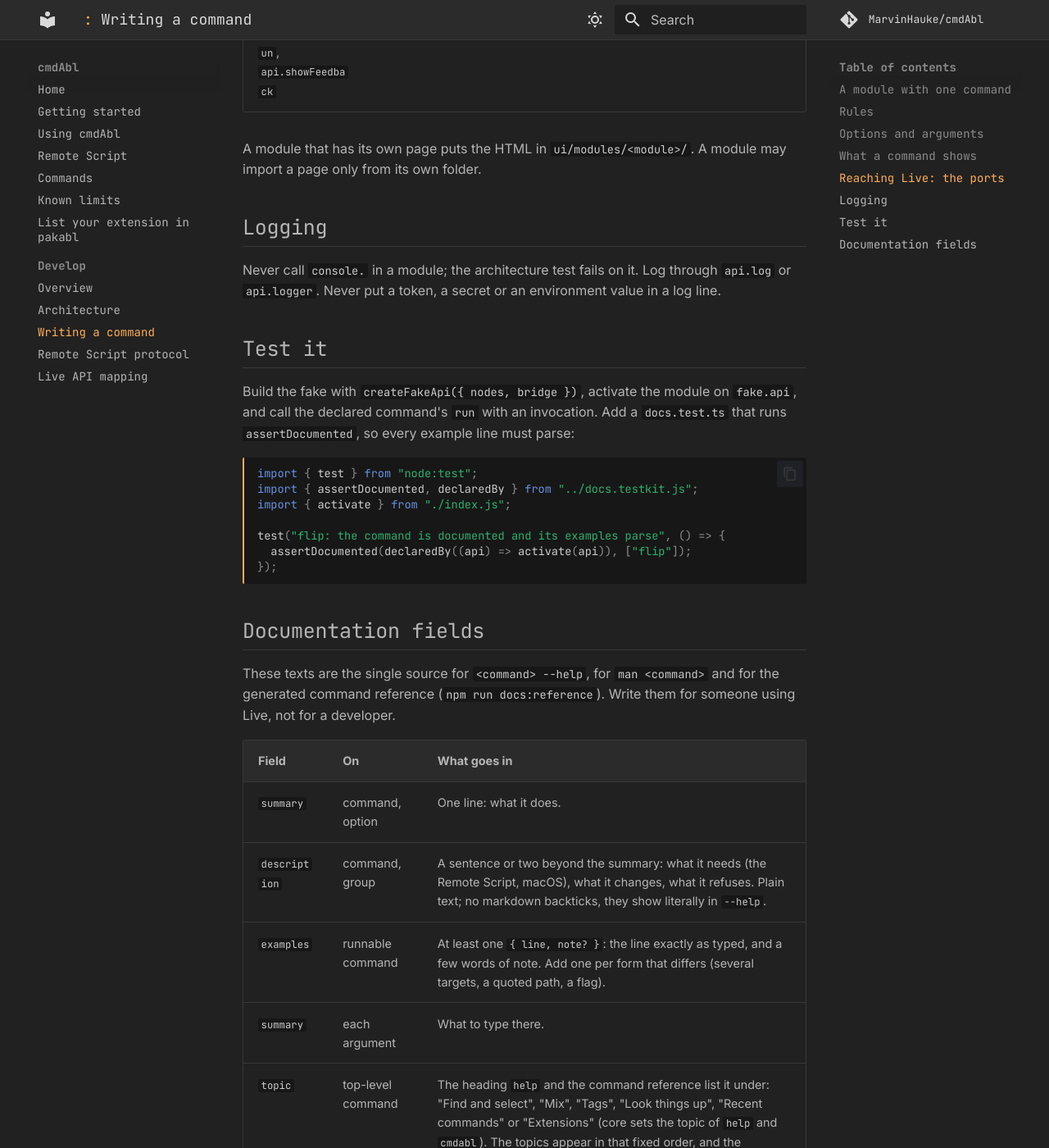
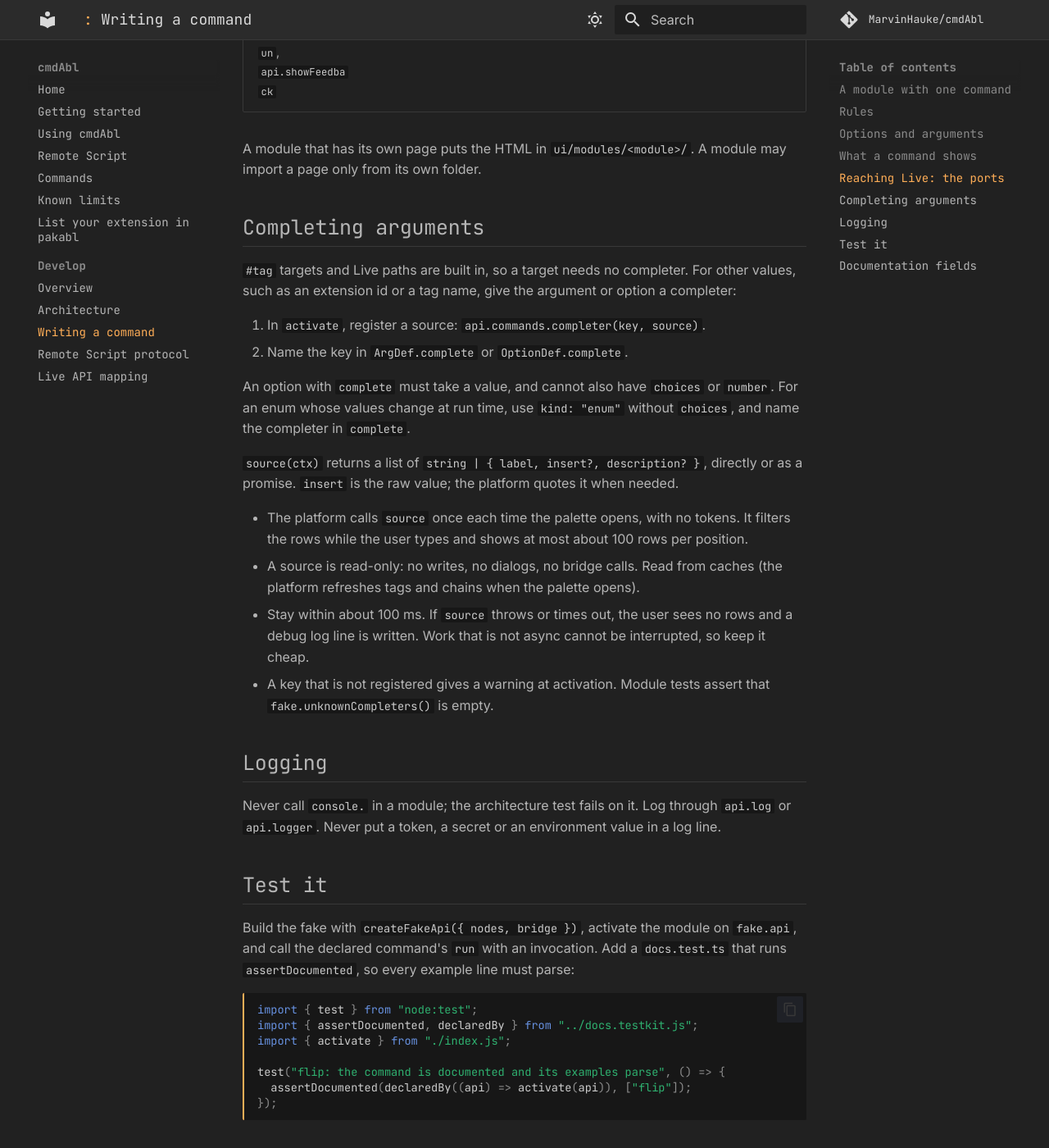
Before and after one commit to MarvinHauke/cmdAbl, an MkDocs documentation site: the page built from docs/guides/command-authoring.md, in a window 1280 px wide and 1400 px high, scrolled down 4652 px. Shown: the whole window at 82% size. Built offline with MkDocs 1.6.1 and Material for MkDocs 9.7.7, drawn with Linux system fonts in a browser that asks for light colours; comment, search, counter and statistics services are not loaded.

Commit message:
docs: argument completion for users and command authors
Co-Authored-By: Claude Sonnet 5.5 <noreply@anthropic.com>

```diff
--- a/docs/guides/command-authoring.md
+++ b/docs/guides/command-authoring.md
@@ -114,6 +114,29 @@ fakes (`createFakeApi` in `src/modules/testPorts.ts`, which fakes `set.id` and `
 A module that has its own page puts the HTML in `ui/modules/<module>/`. A module may import a page only from its own
 folder.
 
+## Completing arguments
+
+`#tag` targets and Live paths are built in, so a target needs no completer. For other values, such as an extension id or a tag name, give the argument or
+option a completer:
+
+1. In `activate`, register a source: `api.commands.completer(key, source)`.
+2. Name the key in `ArgDef.complete` or `OptionDef.complete`.
+
+An option with `complete` must take a value, and cannot also have `choices` or `number`. For an enum whose values
+change at run time, use `kind: "enum"` without `choices`, and name the completer in `complete`.
+
+`source(ctx)` returns a list of `string | { label, insert?, description? }`, directly or as a promise. `insert` is the
+raw value; the platform quotes it when needed.
+
+- The platform calls `source` once each time the palette opens, with no tokens. It filters the rows while the user
+  types and shows at most about 100 rows per position.
+- A source is read-only: no writes, no dialogs, no bridge calls. Read from caches (the platform refreshes tags and
+  chains when the palette opens).
+- Stay within about 100 ms. If `source` throws or times out, the user sees no rows and a debug log line is written.
+  Work that is not async cannot be interrupted, so keep it cheap.
+- A key that is not registered gives a warning at activation. Module tests assert that `fake.unknownCompleters()` is
+  empty.
+
 ## Logging
 
 Never call `console.` in a module; the architecture test fails on it. Log through `api.log` or `api.logger`. Never
```
Also changed, not shown: docs/using.md (+18 -0 lines).
